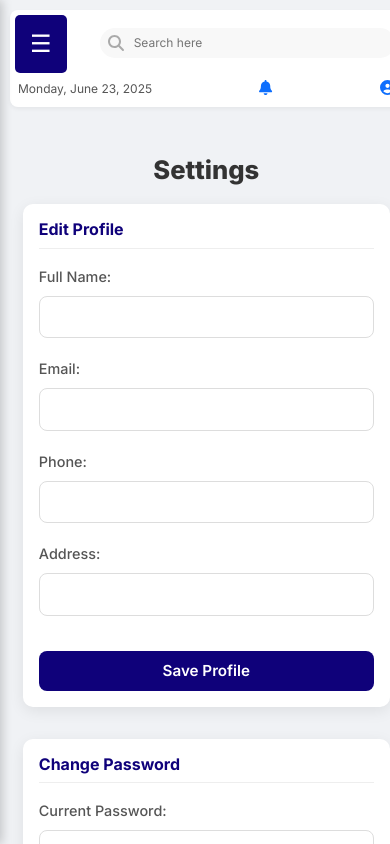
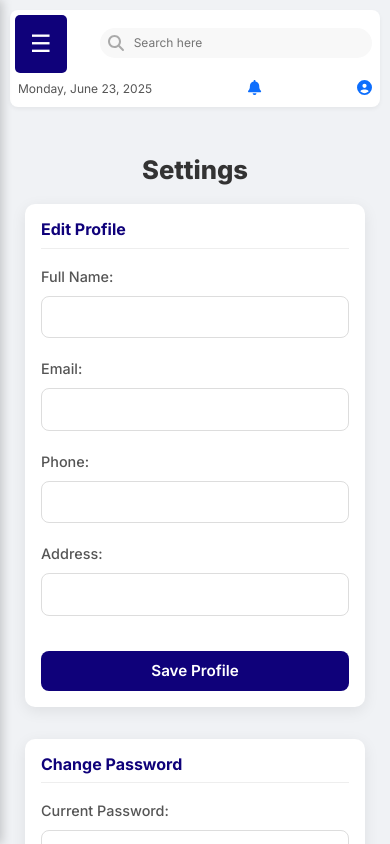
Before and after one commit to IdaraNnamso/Attendance, a React (Vite) app: page /setting in a window 390 px wide. Shown: the top 844 px of the page. Built offline with nearby package versions, Linux system fonts and the light colour scheme.

Commit message:
maybe final

```diff
--- a/src/css/setting.css
+++ b/src/css/setting.css
@@ -267,7 +267,7 @@ body.dark .error-message {
   }
   .settings-section {
     padding: 1rem;
-      width: 367px;
+      width: 340px;
   }
   .settings-section h3 {
     font-size: 1em;
```
